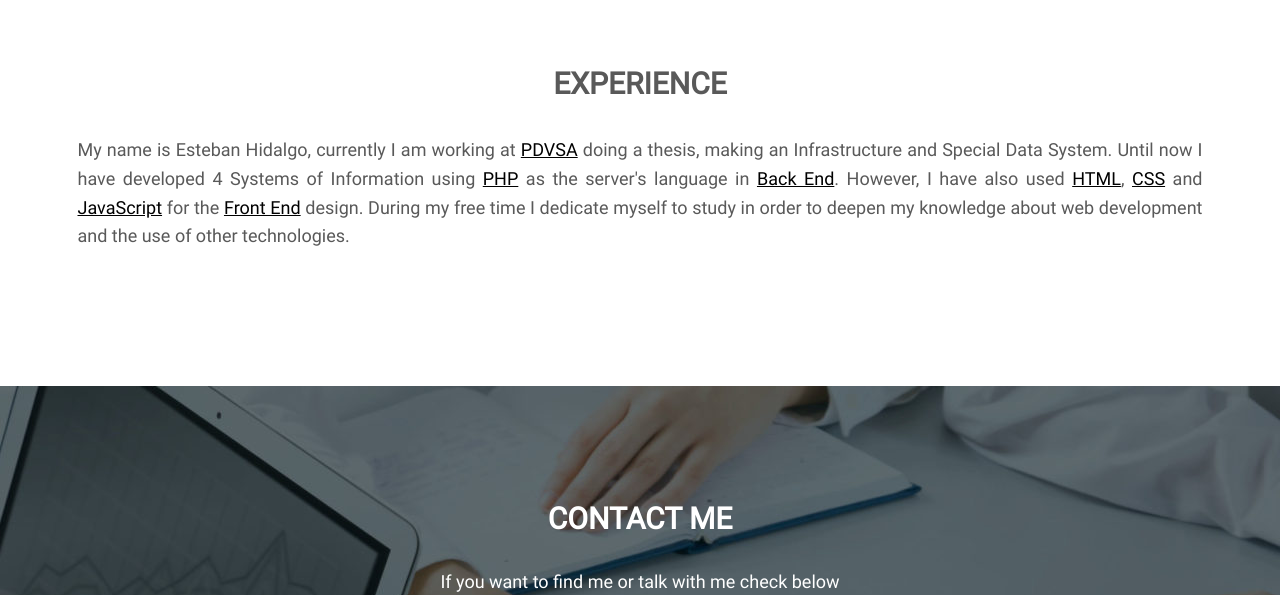
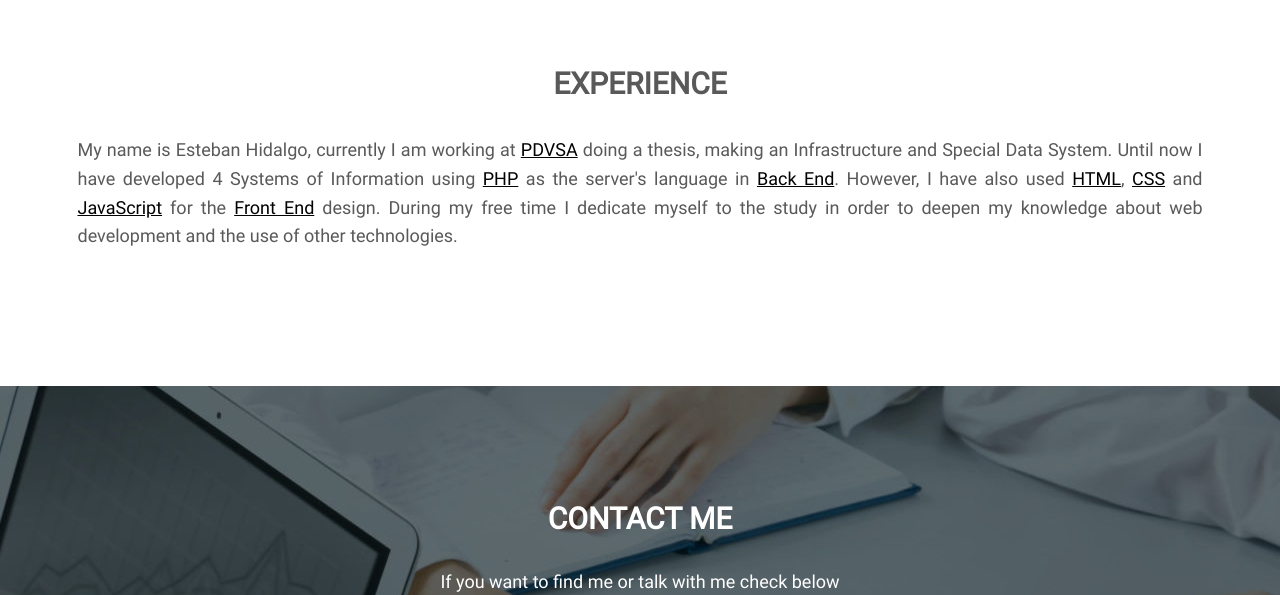
Before and after one commit to bearzfirex/bearzfirex.github.io, a plain HTML site: page index.html in a window 1280 px wide. Shown: the part 1340-1935 px from the top of the page. Drawn offline with Linux system fonts and the light colour scheme; files that its build step writes are made by us from their sources.

Commit message:
Fixed some text

```diff
--- a/index.html
+++ b/index.html
@@ -108,7 +108,7 @@
             <a href="https://developer.mozilla.org/en-US/docs/Web/CSS">CSS</a> and
             <a href="https://developer.mozilla.org/en-US/docs/Web/JavaScript">JavaScript</a> for the
             <a href="https://en.wikipedia.org/wiki/Front_and_back_ends">Front End</a> design.
-            During my free time I dedicate myself to study in order to deepen my knowledge about web development and the use of other technologies.
+            During my free time I dedicate myself to the study in order to deepen my knowledge about web development and the use of other technologies.
           </p>
         </div>
       </div>
```
